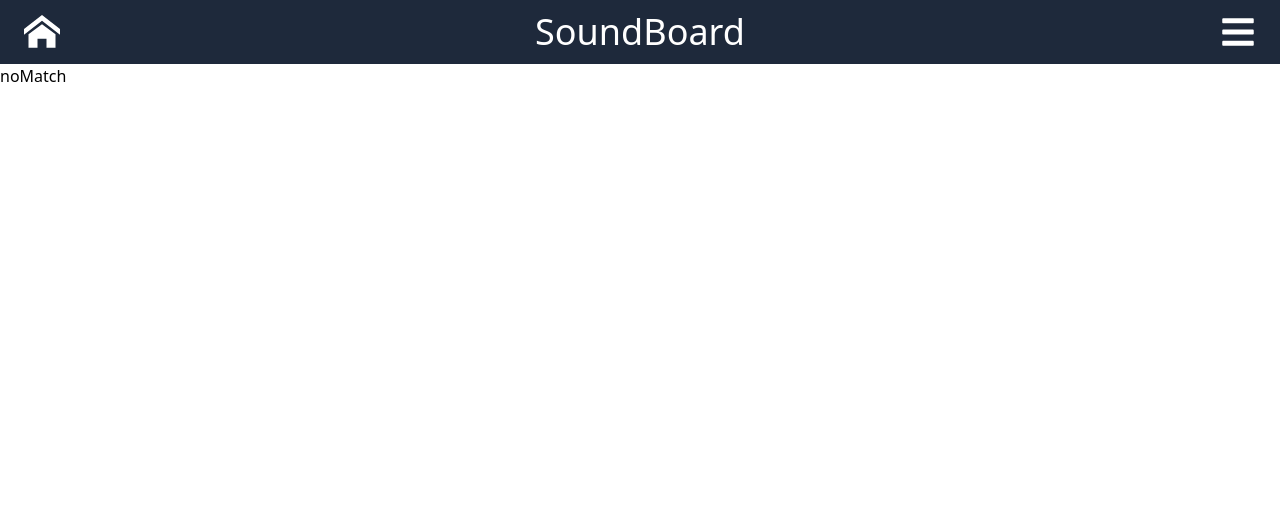
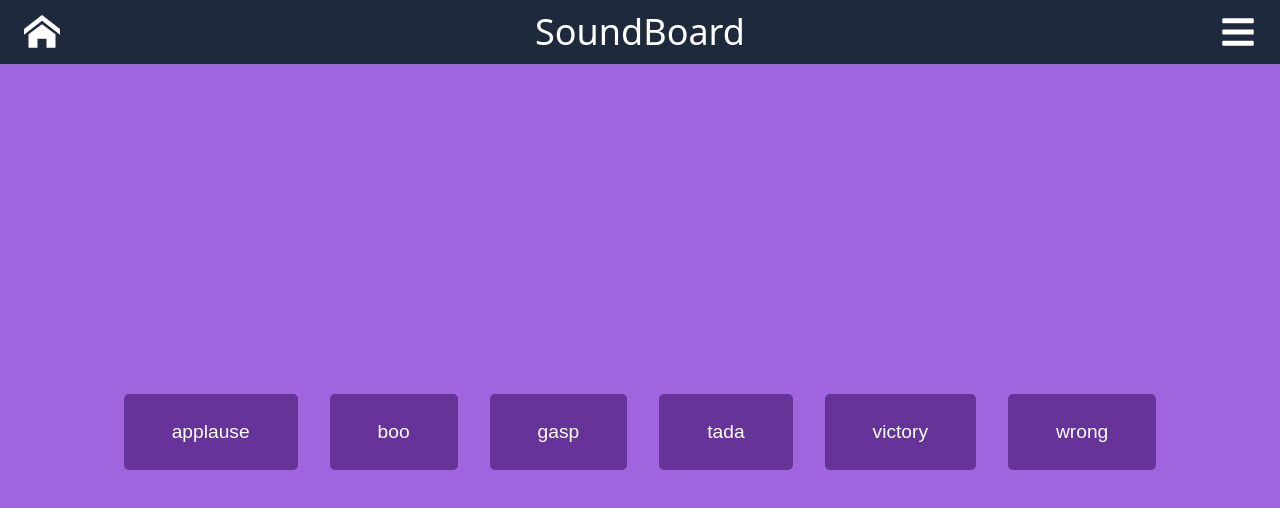
Before and after one commit to nick12003/design-collections, a React (Vite) app: page /SoundBoard in a window 1280 px wide. Shown: the top 508 px of the page. Built offline with nearby package versions, Linux system fonts and the light colour scheme; the HTML template or start-up script is replaced by a standard one.

Commit message:
feat: 加入SoundBoard

```diff
--- /dev/null
+++ b/src/components/collections/SoundBoard/index.jsx
@@ -0,0 +1,46 @@
+import { createRef } from 'react';
+
+import styles from './style.module.scss';
+
+const soundUrl = 'https://50projects50days.com/projects/sound-board/sounds/';
+const files = [
+  { file: 'applause' },
+  { file: 'boo' },
+  { file: 'gasp' },
+  { file: 'tada' },
+  { file: 'victory' },
+  { file: 'wrong' },
+].map((file) => ({ ...file, ref: createRef() }));
+
+const SoundBoard = () => {
+  return (
+    <div className={styles.SoundBoard}>
+      {files.map(({ file, ref }, i) => (
+        <audio key={i} src={`${soundUrl + file}.mp3`} ref={ref}></audio>
+      ))}
+      <div>
+        {files.map(({ file }) => (
+          <button
+            key={file}
+            className={styles.btn}
+            onClick={() => {
+              files.forEach(({ ref }) => {
+                ref.current.pause();
+                ref.current.currentTime = 0;
+              });
+              files
+                .filter((i) => {
+                  return i.file === file;
+                })[0]
+                .ref.current.play();
+            }}
+          >
+            {file}
+          </button>
+        ))}
+      </div>
+    </div>
+  );
+};
+
+export default SoundBoard;
--- /dev/null
+++ b/src/components/collections/SoundBoard/style.module.scss
@@ -0,0 +1,25 @@
+.SoundBoard {
+  background-color: rgb(161, 100, 223);
+  font-family: 'Poppins', sans-serif;
+  display: flex;
+  flex-wrap: wrap;
+  align-items: center;
+  justify-content: center;
+  text-align: center;
+  height: 100%;
+}
+
+.btn {
+  background-color: rebeccapurple;
+  border-radius: 5px;
+  border: none;
+  color: #fff;
+  margin: 1rem;
+  padding: 1.5rem 3rem;
+  font-size: 1.2rem;
+  font-family: inherit;
+  cursor: pointer;
+  &:hover {
+    opacity: 0.9;
+  }
+}
--- a/src/routerConfig.jsx
+++ b/src/routerConfig.jsx
@@ -186,6 +186,10 @@ export const config = {
       element: lazyLoadCollections('ScrollAnimation'),
     },
     {
+      path: 'SoundBoard',
+      element: lazyLoadCollections('SoundBoard'),
+    },
+    {
       path: '*',
       element: 'noMatch',
     },
```
